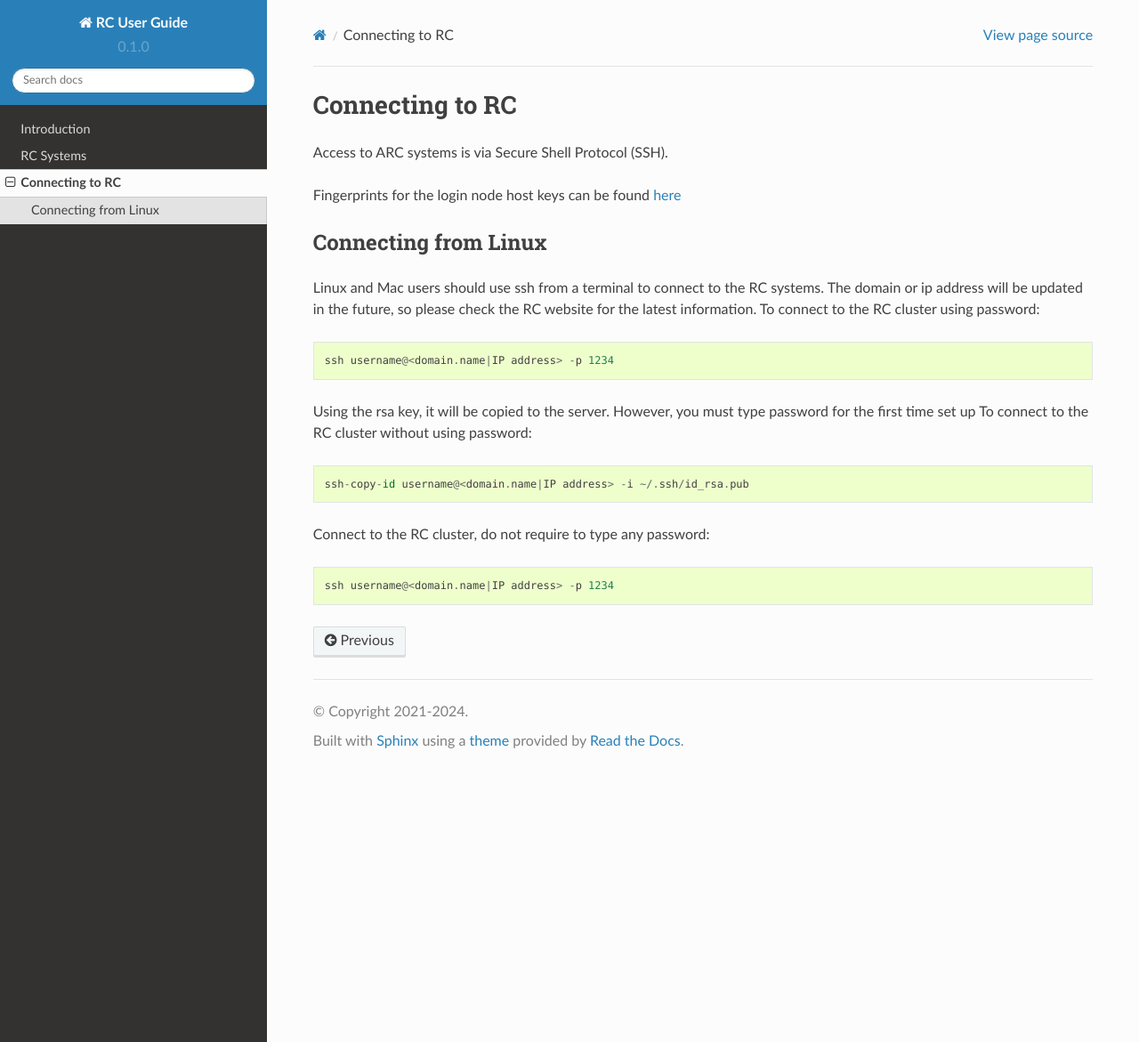
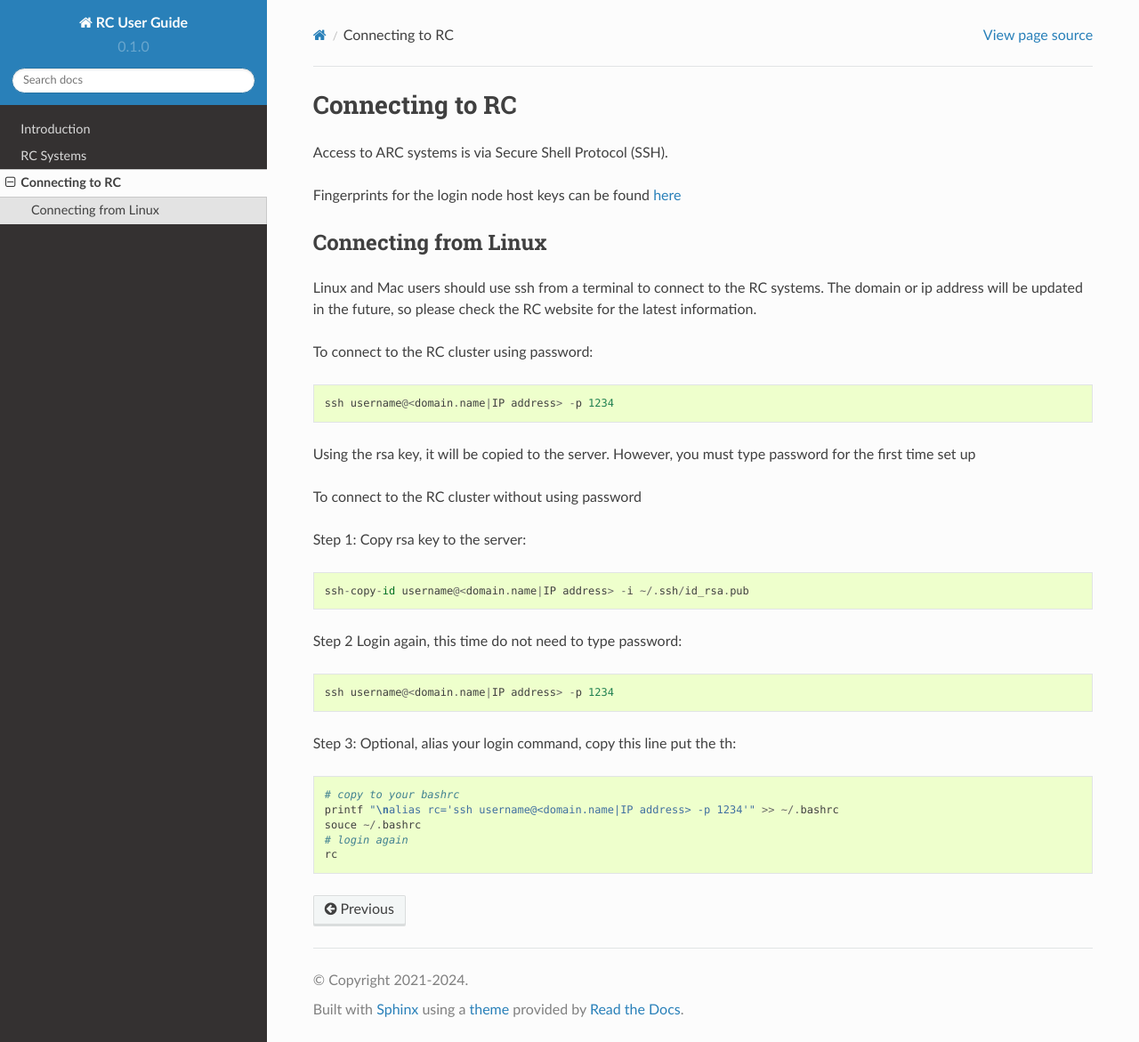
Before and after one commit to giangbioinformatics/slurm-hpc-for-bioinformatics-tutorial, a Sphinx documentation site: the page built from docs/source/connecting-to-rc.rst, in a window 1280 px wide and 1171 px high. Shown: the whole window at 89% size. Built offline with Sphinx 7.4.7 and the Read the Docs theme 2.0.0, drawn with Linux system fonts in a browser that asks for light colours.

Commit message:
fix docs, add alias (#3)

```diff
--- a/docs/source/connecting-to-rc.rst
+++ b/docs/source/connecting-to-rc.rst
@@ -10,15 +10,27 @@ Connecting from Linux
 
 Linux and Mac users should use ssh from a terminal to connect to the RC systems.
 The domain or ip address will be updated in the future, so please check the RC website for the latest information.
+
 To connect to the RC cluster using password::
 
     ssh username@<domain.name|IP address> -p 1234
 
 Using the rsa key, it will be copied to the server. However, you must type password for the first time set up
-To connect to the RC cluster without using password::
+
+To connect to the RC cluster without using password
+
+Step 1: Copy rsa key to the server::
 
     ssh-copy-id username@<domain.name|IP address> -i ~/.ssh/id_rsa.pub
 
-Connect to the RC cluster, do not require to type any password::
+Step 2 Login again, this time do not need to type password::
 
     ssh username@<domain.name|IP address> -p 1234
+
+Step 3: Optional, alias your login command, copy this line put the th::
+
+    # copy to your bashrc
+    printf "\nalias rc='ssh username@<domain.name|IP address> -p 1234'" >> ~/.bashrc
+    souce ~/.bashrc
+    # login again
+    rc
```
